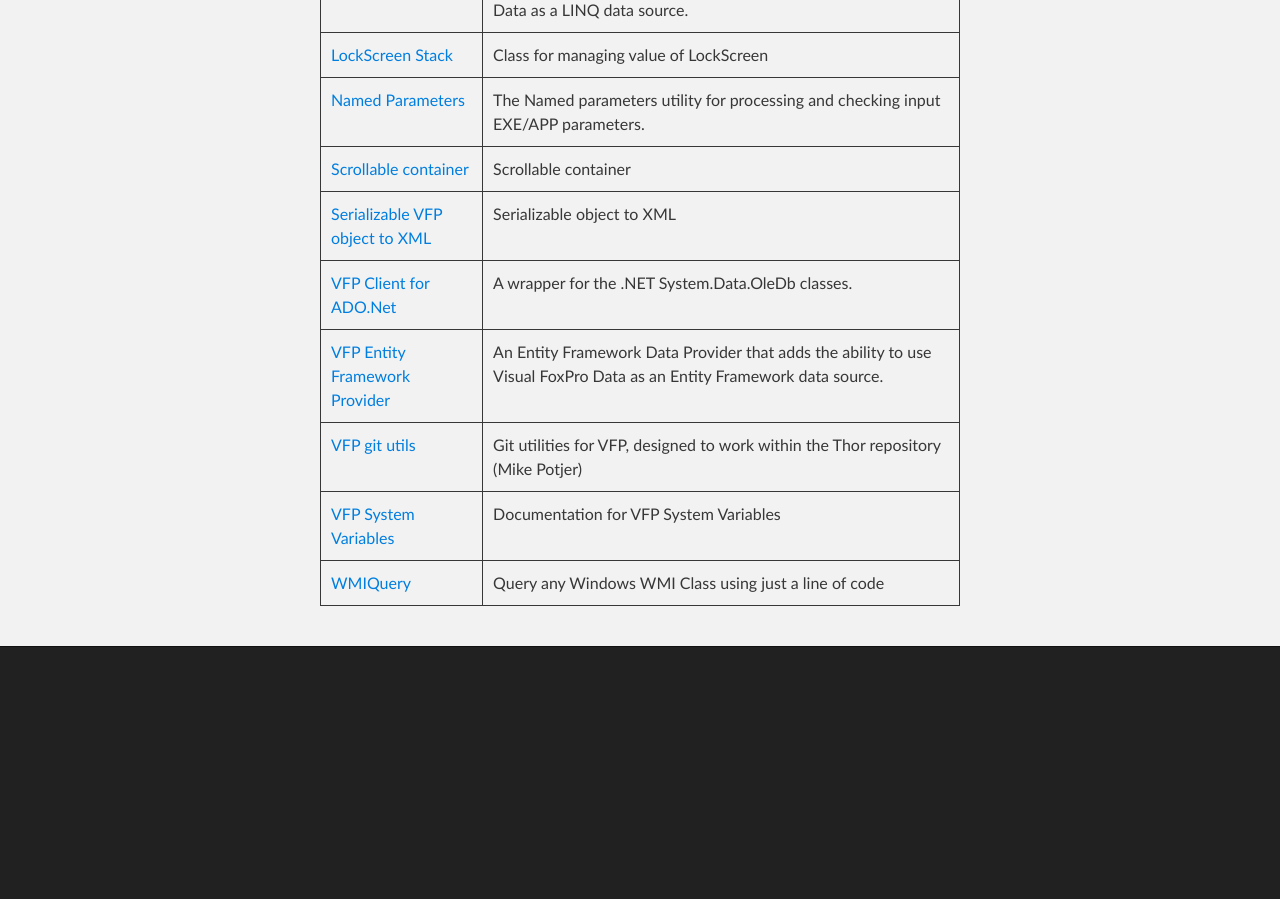
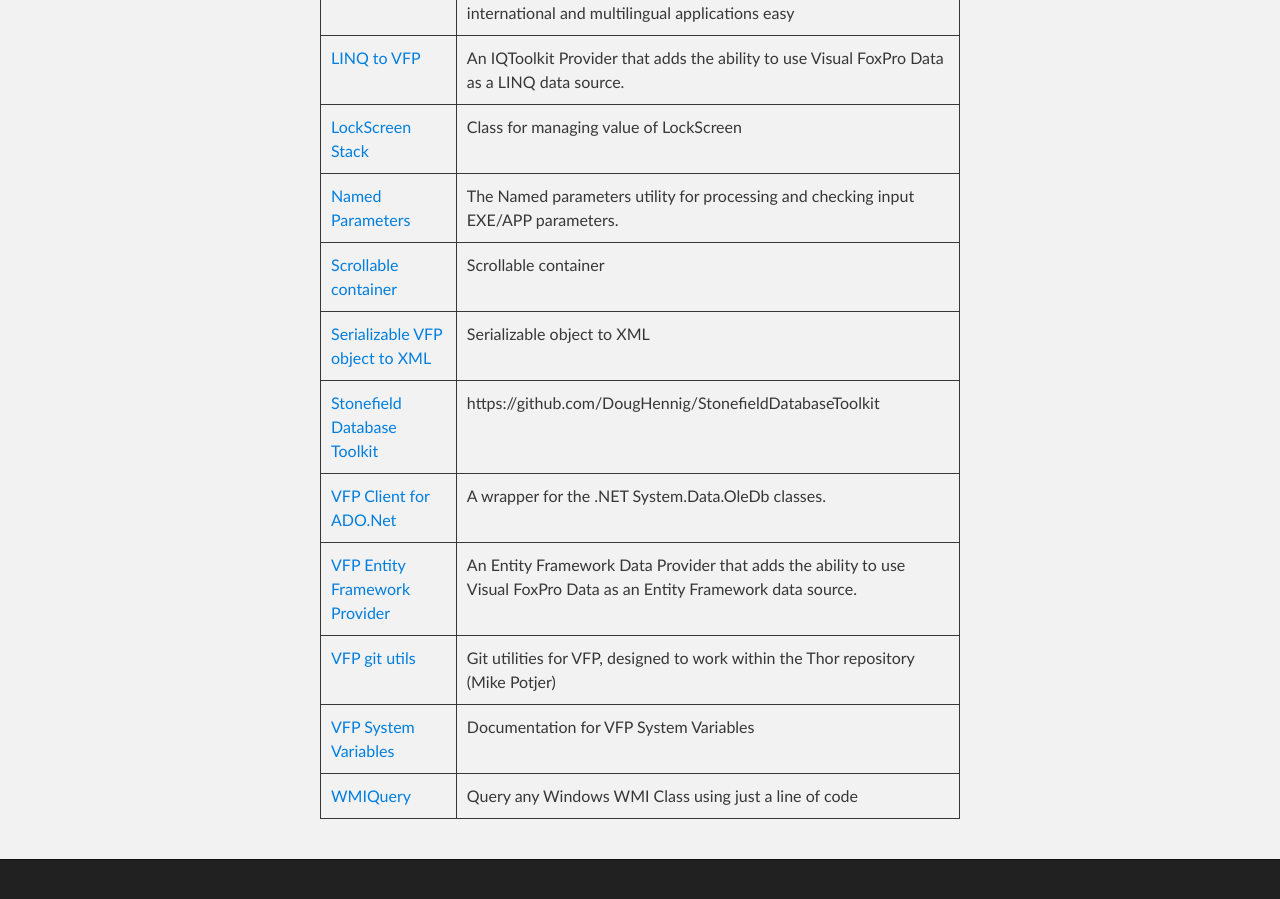
Before and after one commit to VFPX/VFPX.github.io, a Jekyll site: the page built from projects.md, in a window 1280 px wide and 900 px high, scrolled down 8646 px. Built offline with Jekyll 4.4.1, drawn with Linux system fonts in a browser that asks for light colours; our own code applies the rules of GitHub Pages for plain Markdown files; before the commit the page ends 9333 px from its top, so only the background shows below that.

Commit message:
Added Stonefield Database Toolkit

```diff
--- a/_data/nonvfpx.json
+++ b/_data/nonvfpx.json
@@ -65,6 +65,11 @@
    "description": "Serializable object to XML"
  },
  {
+   "project": "Stonefield Database Toolkit",
+   "url": "https://github.com/DougHennig/StonefieldDatabaseToolkit",
+   "description": "https://github.com/DougHennig/StonefieldDatabaseToolkit"
+ },
+ {
    "project": "VFP Client for ADO.Net",
    "url": "https://github.com/tombrothers/VfpClient",
    "description": "A wrapper for the .NET System.Data.OleDb classes."
```
